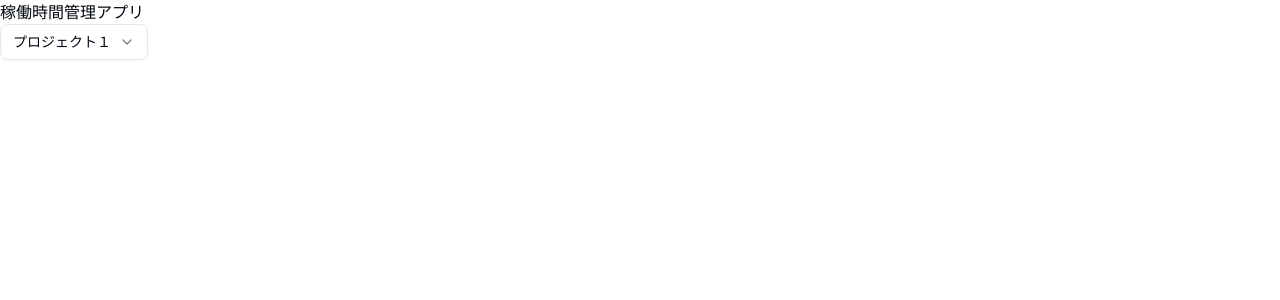
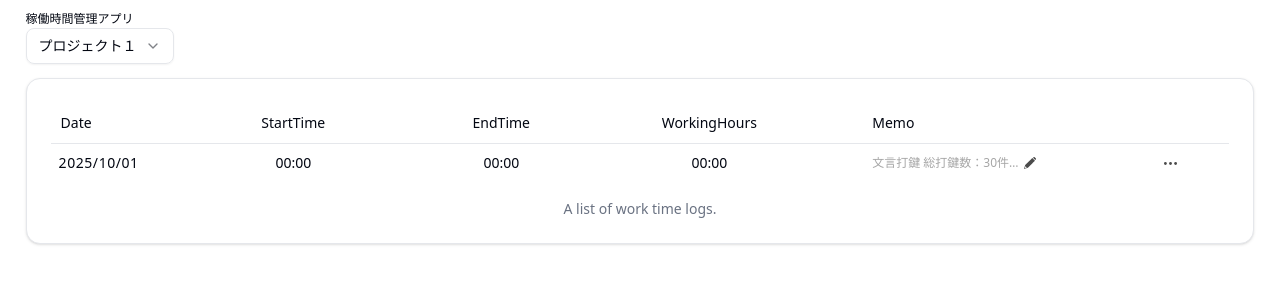
Before and after one commit to aima0410/worktime-logger, a Next.js app: page / in a window 1280 px wide. Shown: the top 300 px of the page. Built offline with nearby package versions, Linux system fonts and the light colour scheme.

Commit message:
chore :building_construction: pageへLogsTableを配置／レイアウト

```diff
--- a/src/app/page.tsx
+++ b/src/app/page.tsx
@@ -2,12 +2,18 @@
 import './globals.css';
 // ---- Components ----
 import PickupProject from '@/features/PickupProject';
+import LogsTable from '@/features/logs/LogsTable';
 
 export default function Home() {
   return (
-    <>
-      <h1>稼働時間管理アプリ</h1>
-      <PickupProject />
-    </>
+    <div className="py-[10px] px-[2dvw]">
+      <header className="mb-[14px]">
+        <h1 className="text-[12px]">稼働時間管理アプリ</h1>
+        <PickupProject />
+      </header>
+      <main>
+        <LogsTable />
+      </main>
+    </div>
   );
 }
```
